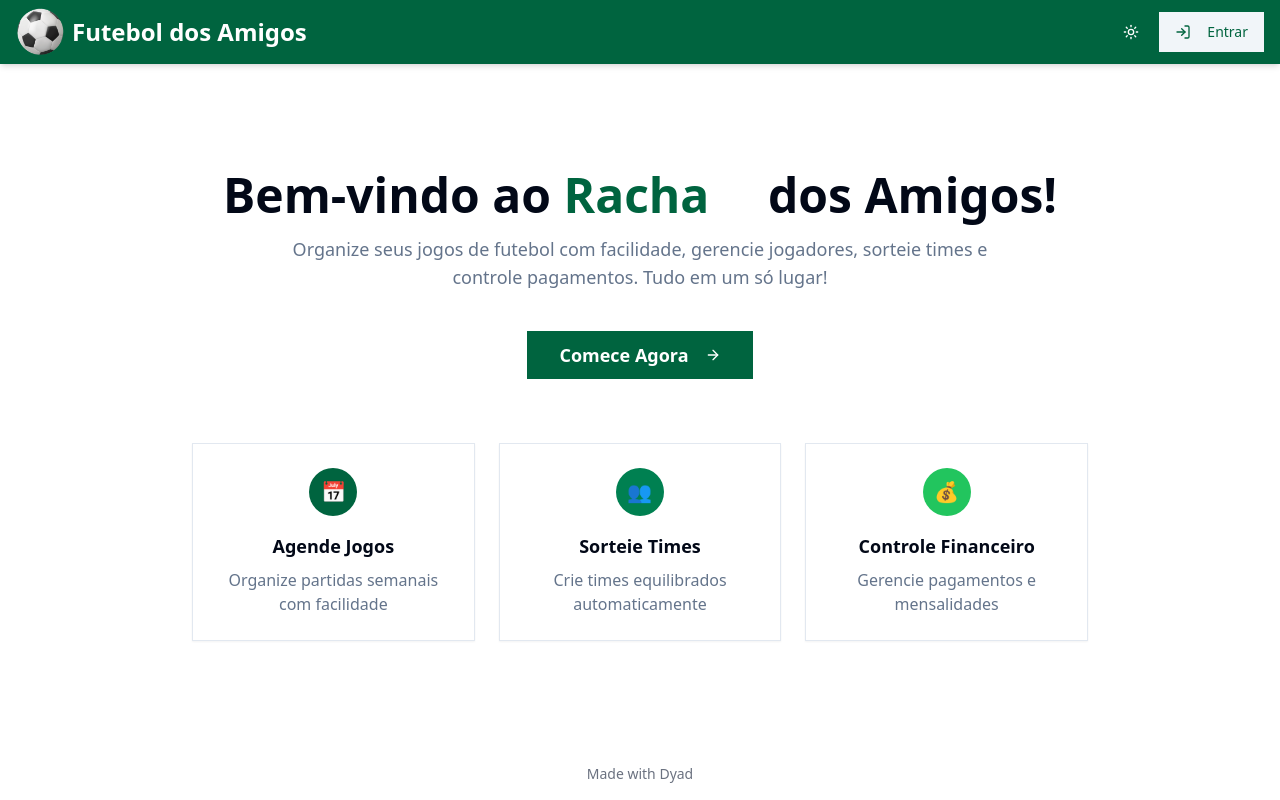
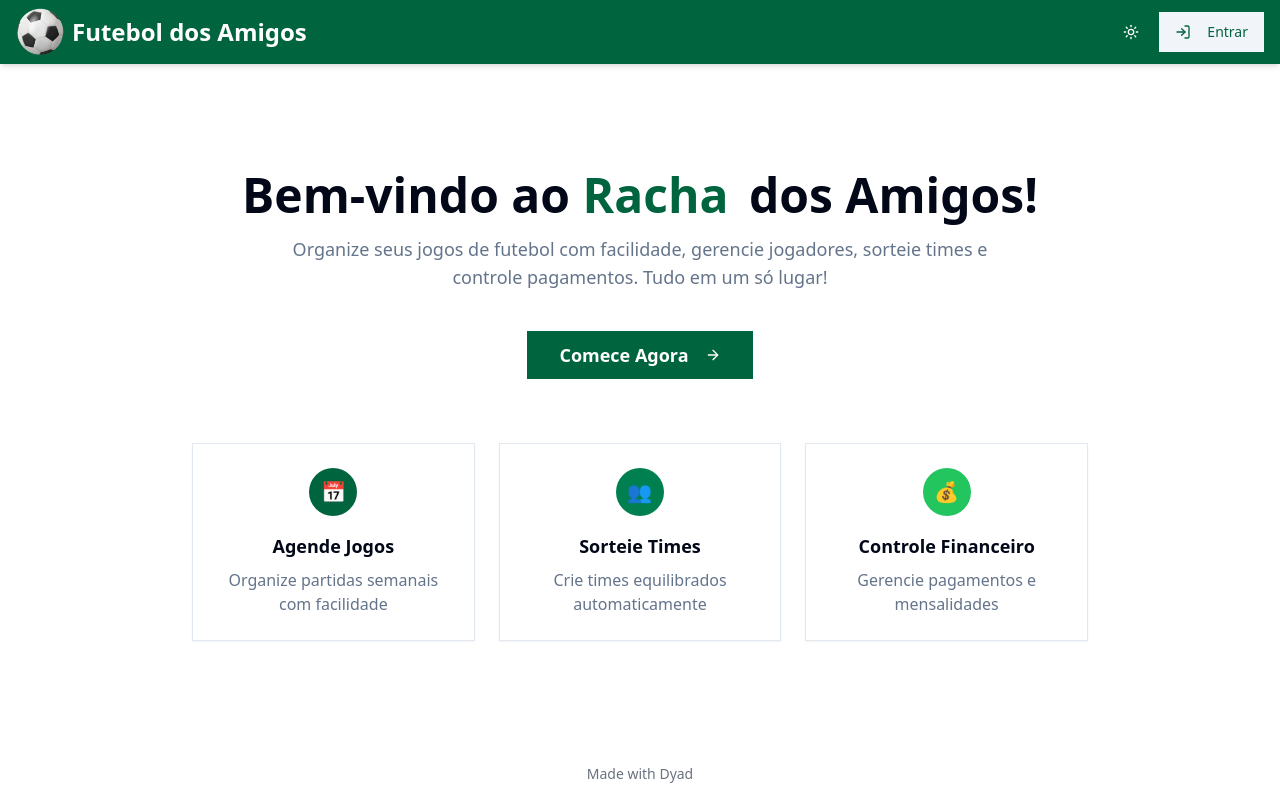
Before and after one commit to antenorcc01/baba, a React (Vite) app: page / in a window 1280 px wide. Built offline with nearby package versions, Linux system fonts and the light colour scheme.

Commit message:
[dyad] Ajustando o espaçamento no título da página de boas-vindas - wrote 1 file(s)

```diff
--- a/src/pages/Welcome.tsx
+++ b/src/pages/Welcome.tsx
@@ -42,7 +42,7 @@ const Welcome = () => {
       <main className="flex-grow container mx-auto px-4 py-8 flex flex-col items-center justify-center text-center">
         <div className="mb-10">
           <h1 className="text-4xl md:text-5xl font-bold text-foreground mb-4">
-            Bem-vindo ao <span className="inline-block text-primary w-48 text-left">{animatedWords[wordIndex]}</span> dos Amigos!
+            Bem-vindo ao <span className="inline-block text-primary mr-2">{animatedWords[wordIndex]}</span> dos Amigos!
           </h1>
           <p className="text-lg text-muted-foreground max-w-3xl mx-auto">
             Organize seus jogos de futebol com facilidade, gerencie jogadores, sorteie times e controle pagamentos. Tudo em um só lugar!
```
